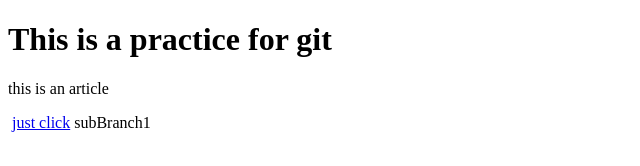
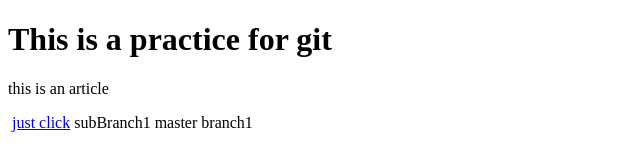
Before and after one commit to thiamine/gitTest, a plain HTML site: page index.html in a window 1280 px wide. Shown: the whole page, without its empty margins (0-640 px from the left). Drawn offline with Linux system fonts and the light colour scheme.

Commit message:
master branch1

```diff
--- a/index.html
+++ b/index.html
@@ -10,5 +10,6 @@
 		<img href="./blank.png" />
 		<a href="#">just click</a>
 		subBranch1
+		master branch1
 	</body>
 </html>
```
